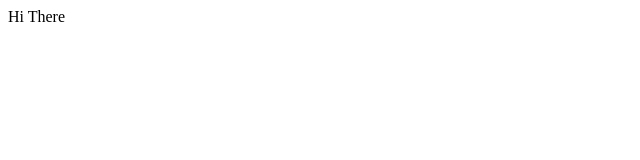
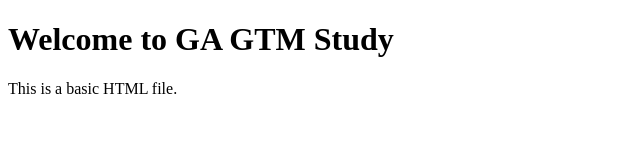
Before and after one commit to prasoot/prasoot.github.io, a plain HTML site: page index.html in a window 1280 px wide. Shown: the whole page, without its empty margins (0-640 px from the left). Drawn offline with Linux system fonts and the light colour scheme.

Commit message:
Update index.html

```diff
--- a/index.html
+++ b/index.html
@@ -1 +1,11 @@
-<html>Hi There</html>
+<!DOCTYPE html>
+<html lang="en">
+<head>
+    <meta charset="UTF-8">
+    <title>GA GTM Study</title>
+</head>
+<body>
+    <h1>Welcome to GA GTM Study</h1>
+    <p>This is a basic HTML file.</p>
+</body>
+</html>
```
